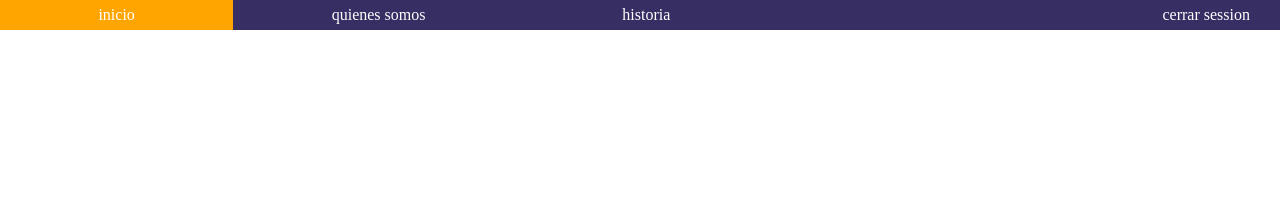
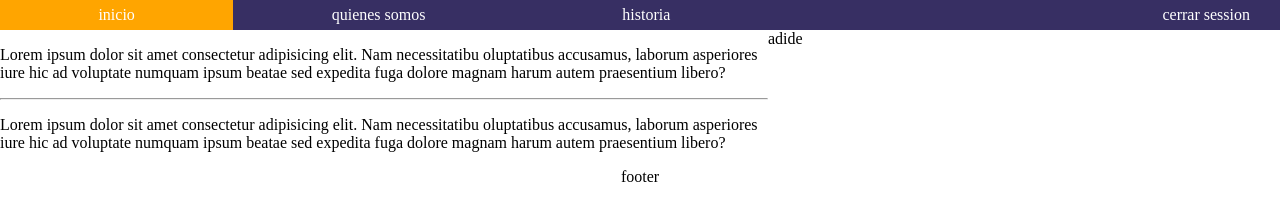
Before and after one commit to 99andres/sitio_responsive_flexbox, a plain HTML site: page index.html in a window 1280 px wide. Drawn offline with Linux system fonts and the light colour scheme.

Commit message:
maquetando la estructura section y aplicando los estilos

```diff
--- a/index.css
+++ b/index.css
@@ -41,7 +41,28 @@ body{
 
 div.minimizar{
     display: none;
+
 }
+
+.section{
+    display: flex;
+    flex-direction: row;
+    flex-wrap: nowrap;
+}
+    .lado1{
+        flex: 1 60%;
+
+    }
+
+    .aside{
+        flex: 1 40%;
+    }
+.footer{
+    flex: 1 auto;
+    text-align: center;
+}
+
+
 @media (max-width:768px){
     .encabezado{
         flex-direction: column;
--- a/index.html
+++ b/index.html
@@ -25,15 +25,22 @@
             <a href="#">cerrar session</a>
         </div>
      </nav>
-     <!-- <section>
-        <article class="izquierda">
-            <p>Lorem ipsum dolor sit amet consectetur adipisicing elit. Nam necessitatibu oluptatibus accusamus, laborum asperiores iure hic ad voluptate numquam ipsum beatae sed expedita fuga dolore magnam harum autem praesentium libero?</p>
-        </article>
-        <article class="derecha|">
-            <p>Lorem ipsum dolor sit amet consectetur adipisicing elit. Nam necessitatibu oluptatibus accusamus, laborum asperiores iure hic ad voluptate numquam ipsum beatae sed expedita fuga dolore magnam harum autem praesentium libero?</p>
-        </article>
+     <section class="section">
+         <article class="lado1">
+            <article class="izquierda">
+                <p>Lorem ipsum dolor sit amet consectetur adipisicing elit. Nam necessitatibu oluptatibus accusamus, laborum asperiores iure hic ad voluptate numquam ipsum beatae sed expedita fuga dolore magnam harum autem praesentium libero?</p>
+            </article>
+            <hr>
+            <article class="derecha">
+                <p>Lorem ipsum dolor sit amet consectetur adipisicing elit. Nam necessitatibu oluptatibus accusamus, laborum asperiores iure hic ad voluptate numquam ipsum beatae sed expedita fuga dolore magnam harum autem praesentium libero?</p>
+            </article>
+         </article>
+
+        <aside class="aside">adide</aside>
      </section>
-     <footer class="footer">footer</footer> -->
+
+
+     <footer class="footer">footer</footer>
 
      <script >
 
```
